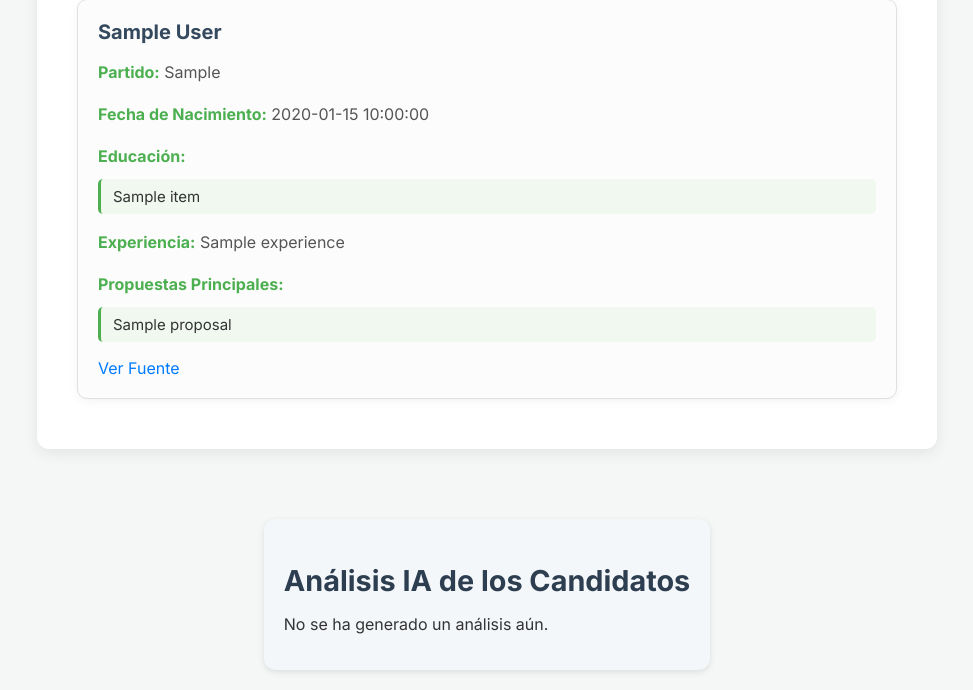
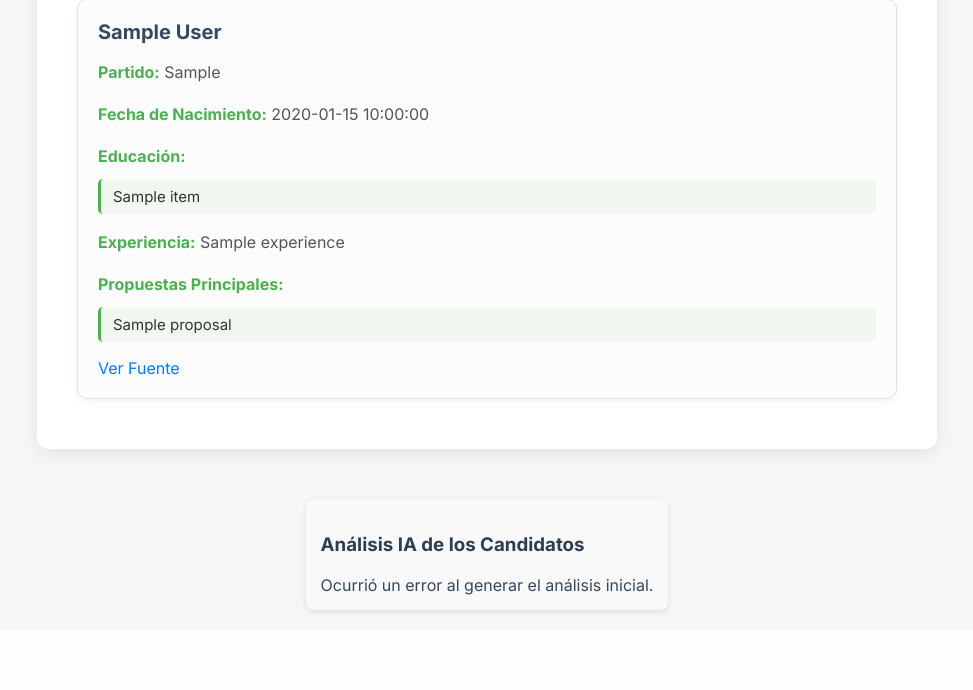
Before and after one commit to Nicolasff12/ElecIA, a Flask app: page / in a window 1280 px wide. Shown: the part 394-1084 px from the top of the page, without its empty margins (153-1126 px from the left). After the commit the page ends 1008 px from the top, so only its background shows below. Run offline with Flask 3, Linux system fonts and the light colour scheme; a database or web service that is not in the repository returns one stand-in record (values such as "Sample title"); some libraries are stand-ins or nearby versions.

Commit message:
Producto funcional

```diff
--- a/app.py
+++ b/app.py
@@ -17,36 +17,61 @@
 # --- Rutas de la aplicación Flask ---
 @app.route('/')
 def index():
-    """
-    Ruta principal que muestra el formulario de inicio.
-    Carga y muestra los candidatos ya existentes en la base de datos.
-    """
-    # Cargar candidatos existentes al cargar la página por primera vez
     existing_candidates = get_all_candidates_from_db()
+    ia_analysis = None
 
-    return render_template('index.html', candidatos=existing_candidates, message=None, initial_messages=INITIAL_MESSAGES)
+    if existing_candidates:
+        try:
+            logger.info("AGENT: Generando análisis inicial de los candidatos guardados.")
+            ia_analysis = generate_candidates_analysis(existing_candidates)
+        except Exception as e:
+            error_message = str(e)
+            if '429' in error_message:
+                logger.error("ANALYSIS: Límite de cuota alcanzado en Gemini API al iniciar la app.")
+                ia_analysis = "Límite de cuota alcanzado. Por favor intenta más tarde."
+            else:
+                logger.error(f"ANALYSIS: Error al generar el análisis inicial: {e}")
+                ia_analysis = "Ocurrió un error al generar el análisis inicial."
+
+    return render_template(
+        'index.html',
+        candidatos=existing_candidates,
+        message=None,
+        ia_analysis=ia_analysis,
+        initial_messages=INITIAL_MESSAGES
+    )
 
 
 
 @app.route('/iniciar_recoleccion', methods=['POST'])
 def iniciar_recoleccion():
-    """
-    Ruta para iniciar la recolección de datos basada en la elección seleccionada.
-    """
-    target_election = request.form.get('eleccion', 'e   lecciones presidenciales Colombia 2026')
-    logger.info(f"APP: Solicitud recibida para '{target_election}'.")
+    target_election = request.form.get('eleccion', 'elecciones presidenciales Colombia 2026')
+    candidates_info, message, _ = run_ai_agent_for_data_collection(target_election)
 
-    candidates_info, message = run_ai_agent_for_data_collection(target_election)
-    analysis = generate_candidates_analysis(candidates_info)
+    # Siempre generamos un análisis de TODOS los candidatos al buscar nuevos
+    all_candidates_final = get_all_candidates_from_db()
+    ia_analysis = None
 
+    if all_candidates_final:
+        try:
+            logger.info("AGENT: Generando análisis con IA para los candidatos finales después de búsqueda.")
+            ia_analysis = generate_candidates_analysis(all_candidates_final)
+        except Exception as e:
+            error_message = str(e)
+            if '429' in error_message:
+                logger.error("ANALYSIS: Límite de cuota alcanzado en Gemini API tras la búsqueda.")
+                ia_analysis = "Límite de cuota alcanzado. Por favor intenta más tarde."
+            else:
+                logger.error(f"ANALYSIS: Error al generar el análisis tras búsqueda: {e}")
+                ia_analysis = "Ocurrió un error al generar el análisis tras la búsqueda."
 
     return render_template(
-    'index.html',
-    candidatos=candidates_info,
-    message=message,
-    initial_messages=INITIAL_MESSAGES,
-    analysis=analysis
-)
+        'index.html',
+        candidatos=all_candidates_final,
+        message=message,
+        ia_analysis=ia_analysis,
+        initial_messages=INITIAL_MESSAGES
+    )
 
 
 if __name__ == '__main__':
--- a/src/analysis.py
+++ b/src/analysis.py
@@ -25,7 +25,7 @@
     prompt += "\n".join(candidate_summaries)
 
     try:
-        model = genai.GenerativeModel('gemini-2.0-flash')
+        model = genai.GenerativeModel('gemini-1.5-flash')
         response = model.generate_content(prompt)
         analysis_text = response.text.strip()
         logger.info("ANALYSIS: Análisis generado correctamente.")
--- a/static/css/style.css
+++ b/static/css/style.css
@@ -190,33 +190,17 @@
     }
 }
 
-.analysis-section {
-    margin-top: 40px;
-    padding: 20px;
-    background-color: #f4f7fa;
-    border-radius: 12px;
-    box-shadow: 0 2px 6px rgba(0, 0, 0, 0.1);
+.analysis-container {
+    margin-top: 20px;
+    padding: 15px;
+    background-color: #f9f9f9;
+    border-radius: 8px;
+    box-shadow: 0 2px 5px rgba(0,0,0,0.1);
 }
-
-.analysis-section h2 {
-    font-size: 1.8em;
-    margin-bottom: 10px;
+.analysis-container h3 {
     color: #2c3e50;
 }
-.analysis-content {
-    font-family: 'Inter', sans-serif;
-    font-size: 1.05em;
-    line-height: 1.8;
-    color: #2c3e50;
-    white-space: normal;
-    background: #fff;
-    padding: 20px;
-    border-left: 4px solid #3498db;
-    border-radius: 8px;
+.analysis-container p, .analysis-container div {
+    color: #34495e;
+    white-space: pre-wrap;
 }
-
-.analysis-content br {
-    margin-bottom: 8px;
-    display: block;
-    content: "";
-}
--- a/templates/index.html
+++ b/templates/index.html
@@ -72,17 +72,14 @@
         </div>
     </div>
 
-    <div class="analysis-section">
-        <h2>Análisis IA de los Candidatos</h2>
-
-        {% if analysis %}
-            <div class="analysis-content">
-                {{ analysis.replace('\n', '<br>') | safe }}
-            </div>
+   <div class="analysis-container" style="margin-top: 20px; padding: 15px; background-color: #f9f9f9; border-radius: 8px;">
+        <h3 style="color: #2c3e50;">Análisis IA de los Candidatos</h3>
+        {% if ia_analysis %}
+            <div style="white-space: pre-wrap; color: #34495e;">{{ ia_analysis }}</div>
         {% else %}
-            <p>No se ha generado un análisis aún.</p>
-    {% endif %}
-</div>
+            <p style="color: #7f8c8d;">No se ha generado un análisis aún.</p>
+        {% endif %}
+    </div>
 
 </body>
 </html>
```
Also changed, not shown: src/agent.py (+27 -42 lines), src/llm_processor.py (+35 -1 lines), 1 other file.
